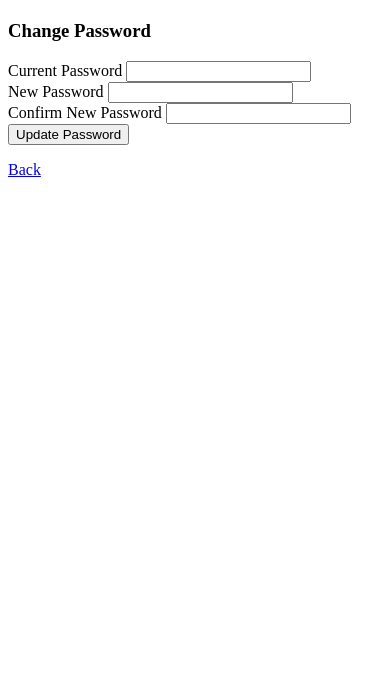
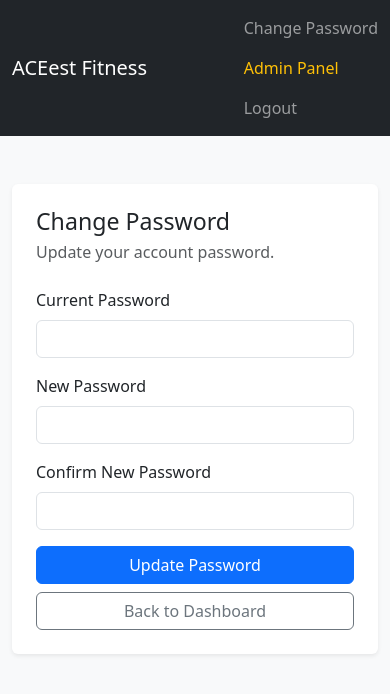
Before and after one commit to ngratnakumar/aceest-fitness-cicd-pipeline, a Flask app: page /change-password in a window 390 px wide. Shown: the top 694 px of the page. Run offline with Flask 3, Linux system fonts and the light colour scheme; a user stored in the database is signed in.

Commit message:
add ui for change password page

```diff
--- a/templates/change_password.html
+++ b/templates/change_password.html
@@ -1,40 +1,47 @@
-<!DOCTYPE html>
-<html lang="en">
-<head>
-    <meta charset="UTF-8" />
-    <meta name="viewport" content="width=device-width, initial-scale=1" />
-    <title>Change Password</title>
-</head>
-<body>
-    <h2>{{ app_name }}</h2>
-    <h3>Change Password</h3>
+{% extends "base.html" %}
+
+{% block content %}
+<div class="row justify-content-center">
+    <div class="col-md-6 col-lg-5">
+        <div class="card shadow-sm border-0 mt-4">
+            <div class="card-body p-4">
+                <h3 class="mb-1">Change Password</h3>
+                <p class="text-muted mb-4">Update your account password.</p>
 
                 {% with messages = get_flashed_messages(with_categories=true) %}
                   {% if messages %}
-        <ul>
                     {% for category, message in messages %}
-            <li><strong>{{ category }}:</strong> {{ message }}</li>
+                      <div class="alert alert-{{ category }} alert-dismissible fade show" role="alert">
+                          {{ message }}
+                          <button type="button" class="btn-close" data-bs-dismiss="alert" aria-label="Close"></button>
+                      </div>
                     {% endfor %}
-        </ul>
                   {% endif %}
                 {% endwith %}
 
-    <form method="POST">
-        <div>
-            <label>Current Password</label>
-            <input type="password" name="current_password" required />
+                <form method="POST" action="{{ url_for('change_password') }}">
+                    <div class="mb-3">
+                        <label for="current_password" class="form-label">Current Password</label>
+                        <input type="password" class="form-control" id="current_password" name="current_password" required>
                     </div>
-        <div>
-            <label>New Password</label>
-            <input type="password" name="new_password" required />
+
+                    <div class="mb-3">
+                        <label for="new_password" class="form-label">New Password</label>
+                        <input type="password" class="form-control" id="new_password" name="new_password" required>
                     </div>
-        <div>
-            <label>Confirm New Password</label>
-            <input type="password" name="confirm_password" required />
+
+                    <div class="mb-3">
+                        <label for="confirm_password" class="form-label">Confirm New Password</label>
+                        <input type="password" class="form-control" id="confirm_password" name="confirm_password" required>
                     </div>
-        <button type="submit">Update Password</button>
+
+                    <div class="d-grid gap-2">
+                        <button type="submit" class="btn btn-primary">Update Password</button>
+                        <a href="{{ url_for('dashboard') }}" class="btn btn-outline-secondary">Back to Dashboard</a>
+                    </div>
                 </form>
-
-    <p><a href="{{ url_for('dashboard') }}">Back</a></p>
-</body>
-</html>
+            </div>
+        </div>
+    </div>
+</div>
+{% endblock %}
```
Also changed, not shown: notes/v1.1.3.md (added, +13 -0 lines), instance/aceest_fitness_3372.db. Lines whose indentation alone changed are shown as unchanged.
